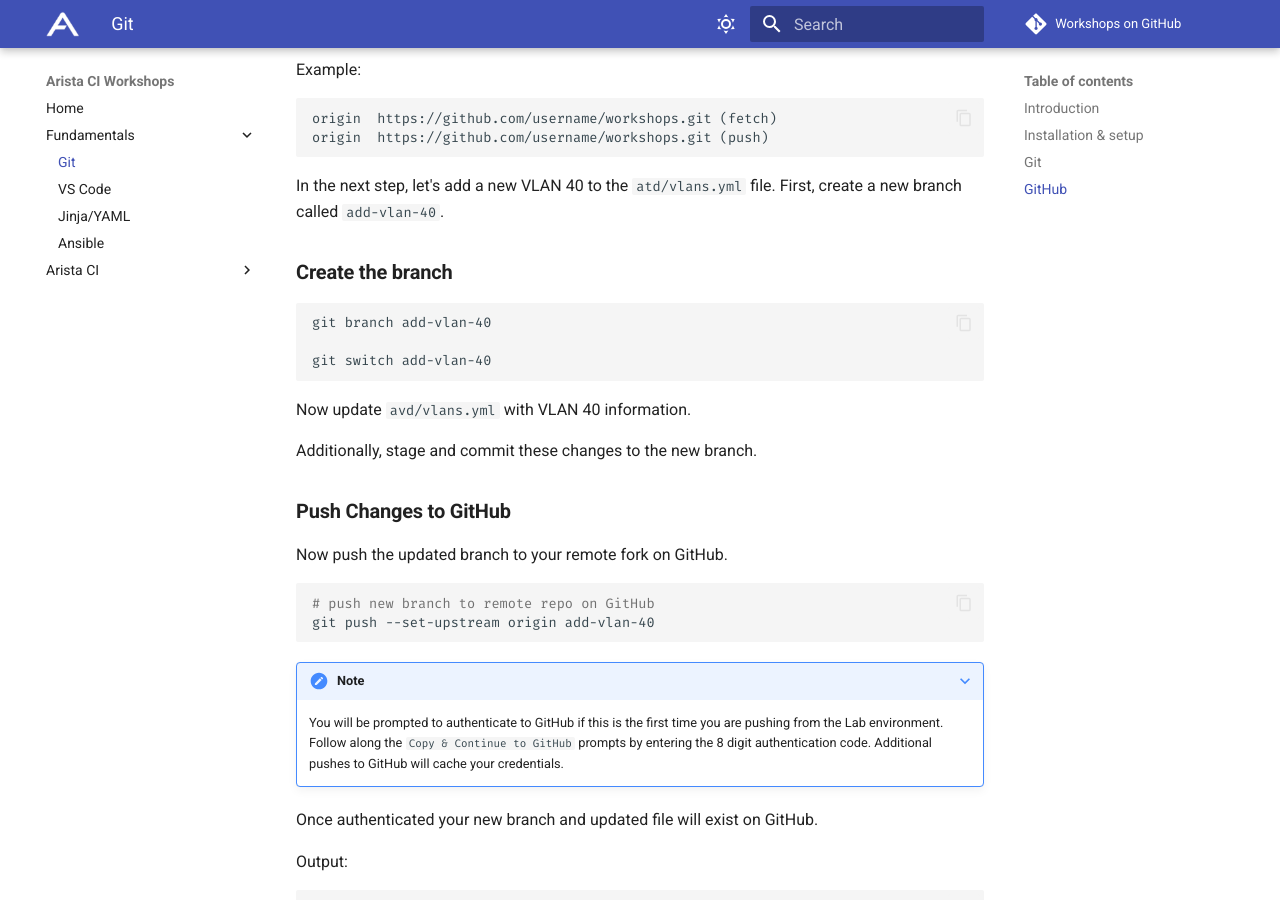
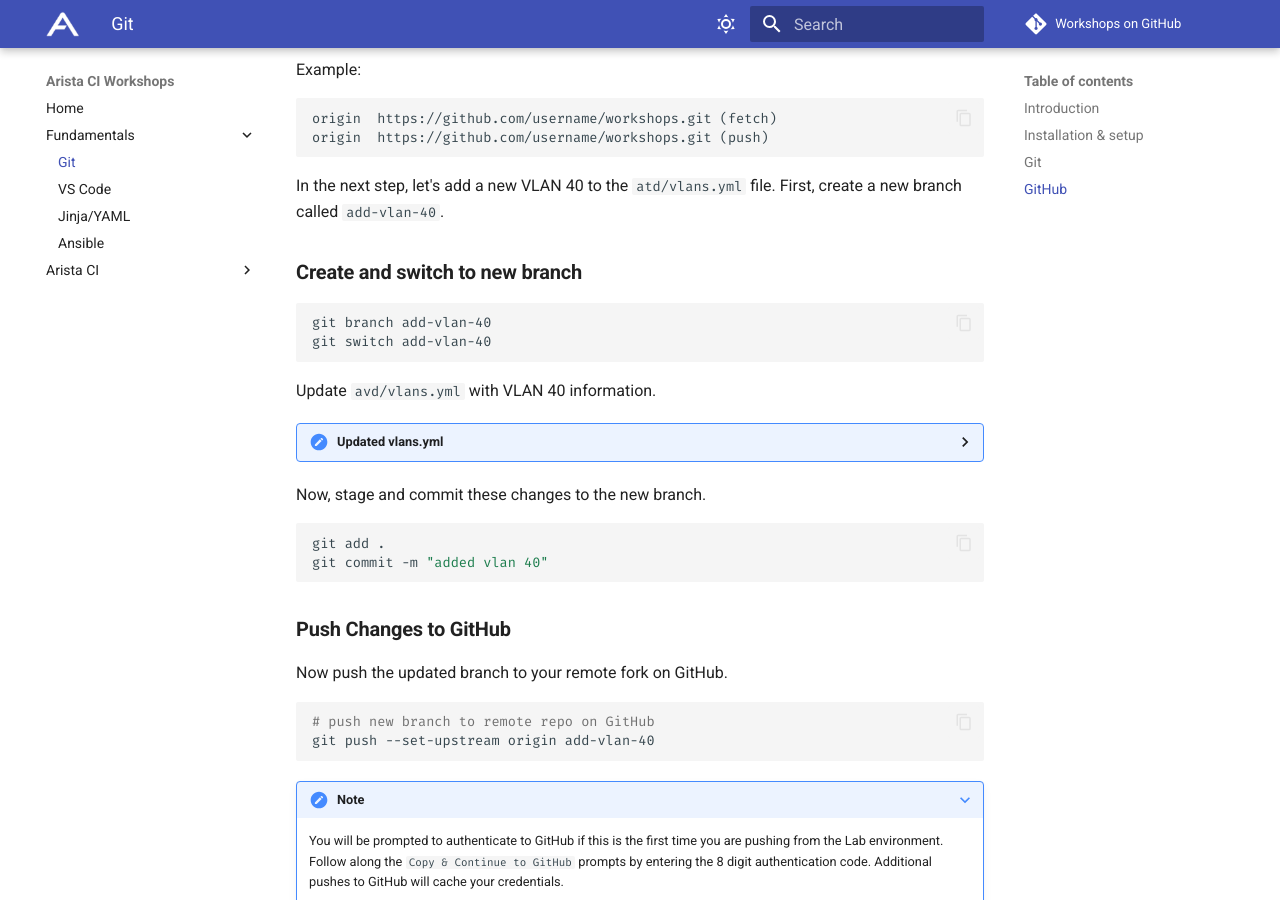
Before and after one commit to aristanetworks/avd-workshops, an MkDocs documentation site: the page built from workshops/git.md, in a window 1280 px wide and 900 px high, scrolled down 10072 px. Built offline with MkDocs 1.6.1 and Material for MkDocs 9.7.7, drawn with Linux system fonts in a browser that asks for light colours; comment, search, counter and statistics services are not loaded; some of the changed text lies outside the part shown.

Commit message:
added instructions to stage and commit before pushing to Github

````diff
--- a/workshops/git.md
+++ b/workshops/git.md
@@ -349,17 +349,35 @@
 
 In the next step, let's add a new VLAN 40 to the `atd/vlans.yml` file. First, create a new branch called `add-vlan-40`.
 
-### **Create the branch**
+### **Create and switch to new branch**
 
 ``` bash
 git branch add-vlan-40
-
 git switch add-vlan-40
 ```
 
-Now update `avd/vlans.yml` with VLAN 40 information.
+Update `avd/vlans.yml` with VLAN 40 information.
 
-Additionally, stage and commit these changes to the new branch.
+??? eos-config annotate "Updated vlans.yml"
+    ``` yaml
+    ---
+    vlans:
+    - 10:
+        name: Ten
+    - 20:
+        name: Twenty
+    - 30:
+        name: Thirty
+    - 40:
+        name: Forty
+    ```
+
+Now, stage and commit these changes to the new branch.
+
+``` bash
+git add .
+git commit -m "added vlan 40"
+```
 
 ### **Push Changes to GitHub**
 
````
Also changed, not shown: other parts of workshops/git.md (+1 -1 lines).
